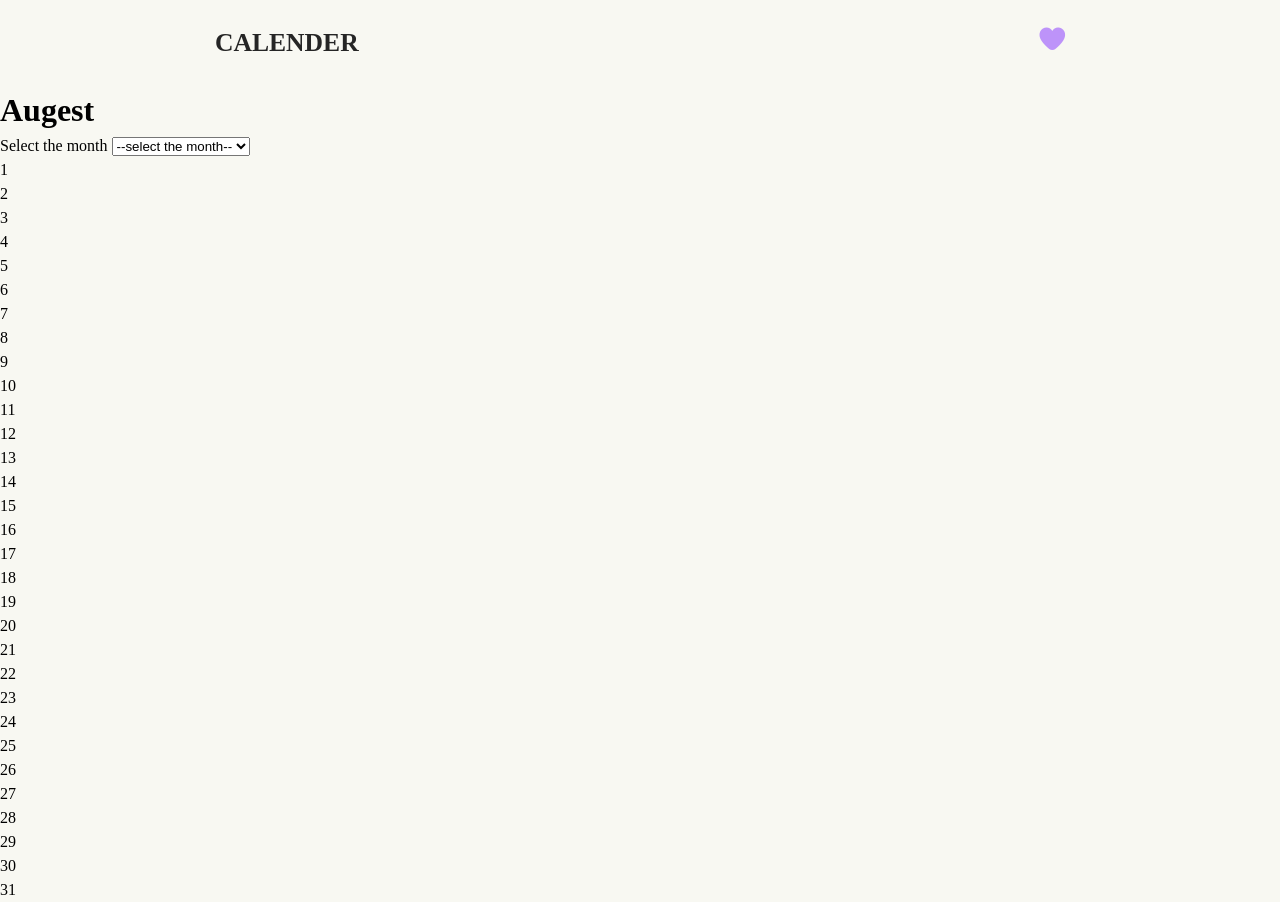
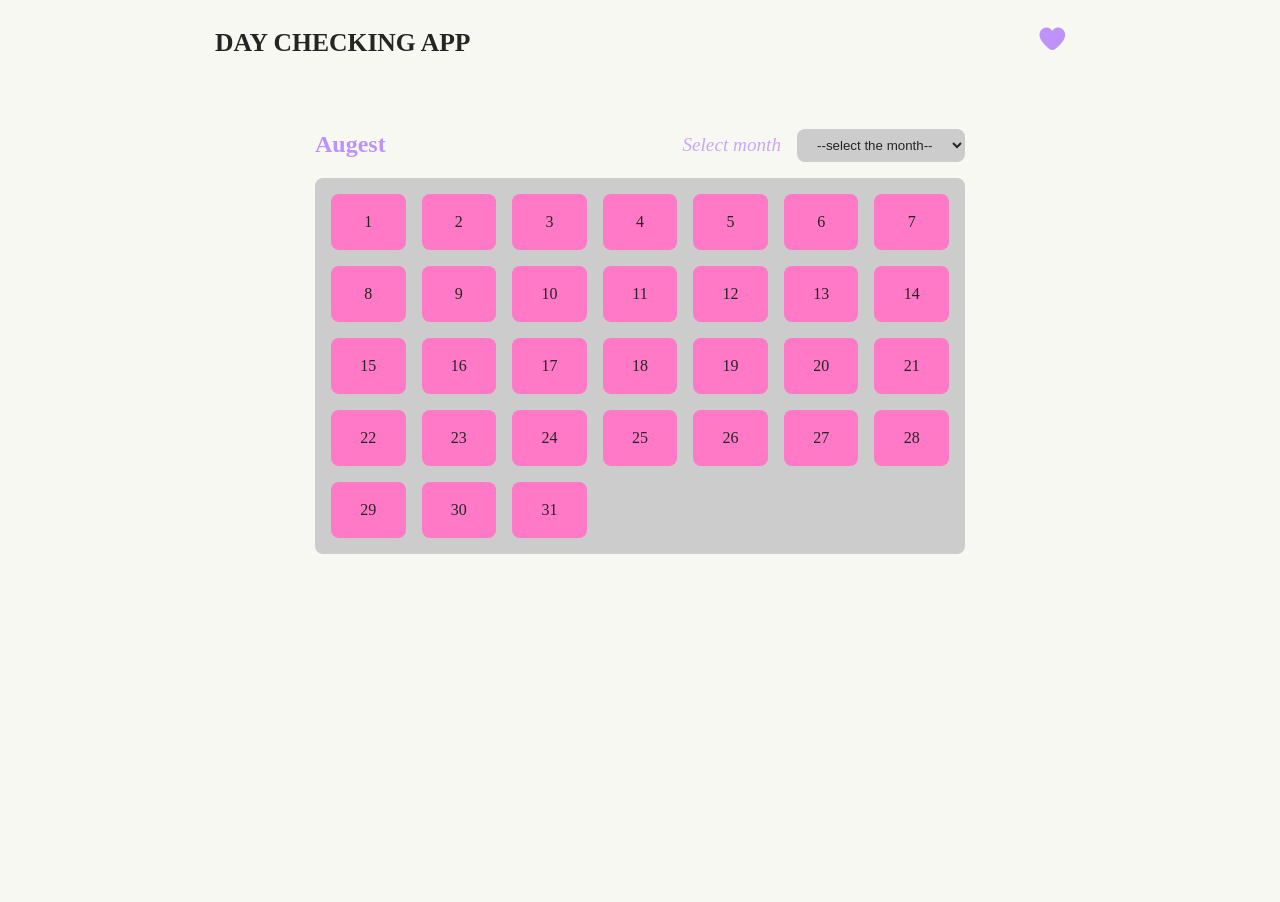
Before and after one commit to rjsudhin/simple-calender-build, a plain HTML site: page index.html in a window 1280 px wide. After the commit the page ends 800 px from the top, so only its background shows below. Drawn offline with nearby package versions, Linux system fonts and the light colour scheme; a web font is replaced by a local one.

Commit message:
alignment finished

```diff
--- a/index.html
+++ b/index.html
@@ -12,14 +12,20 @@
 
   <header>
     <div class="container">
-      <div class="logo">Calender</div>
+      <div class="logo">Day checking App</div>
       <i id="theme-switching-btn" class="fi fi-sr-heart"></i>
     </div>
   </header>
 
   <main>
-    <h1 class="month-title"></h1>
-    <label for="months-selection">Select the month</label>
+    <div class="container">
+      <div class="top-content">
+        <div class="left-side-content">
+          <div class="month-title"></div>
+        </div>
+
+        <div class="right-side-content">
+          <label for="months-selection">Select month</label>
           <select id="months-selection">
             <option value="">--select the month--</option>
             <option value="january">January</option>
@@ -35,10 +41,13 @@
             <option value="november">November</option>
             <option value="december">December</option>
           </select>
+        </div>
+      </div>
 
       <ul id="calender">
         <!--days adding here-->
       </ul>
+    </div>
   </main>
 
   <script src="calender.js"></script>
--- a/style.css
+++ b/style.css
@@ -70,3 +70,68 @@ header .container {
   font-size: clamp(1.1rem, 2vw, 1.6rem);
 }
 /* header section */
+
+
+/* main section */
+main {
+  padding: 1.5rem;
+}
+
+.container .top-content {
+  max-width: 650px;
+  margin: 1rem auto;
+  width: 100%;
+  display: flex;
+  justify-content: space-between;
+}
+
+.top-content .left-side-content .month-title {
+  color: var(--btn);
+  font-weight: bold;
+  font-size: clamp(1.3rem, 2vw, 1.5rem);
+}
+
+.container .top-content .right-side-content {
+  align-self: flex-end;
+  display: flex;
+  gap: 1rem;
+  align-items: center;
+}
+
+.right-side-content label {
+  color: var(--btn);
+  font-size: clamp(.9rem, 3vw, 1.2rem);
+  font-style: italic;
+  opacity: 0.8;
+}
+
+.right-side-content select {
+  background-color: var(--calender-bg);
+  border: none;
+  padding: .5rem 1rem;
+  color: var(--text);
+  border-radius: .5rem;
+}
+
+
+#calender {
+  background-color: var(--calender-bg);
+  width: 100%;
+  margin: 1rem auto;
+  max-width: 650px;
+  display: grid;
+  grid-template-columns: repeat(auto-fit, minmax(70px, 1fr));
+  gap: 1rem;
+  padding: 1rem;
+  border-radius: .5rem;
+}
+
+#calender li {
+  list-style: none;
+  text-align: center;
+  background-color: var(--days);
+  padding: 1rem 1.5rem;
+  border-radius: inherit;
+  color: var(--text)
+}
+/* main section */
```
Lines whose indentation alone changed are shown as unchanged.
